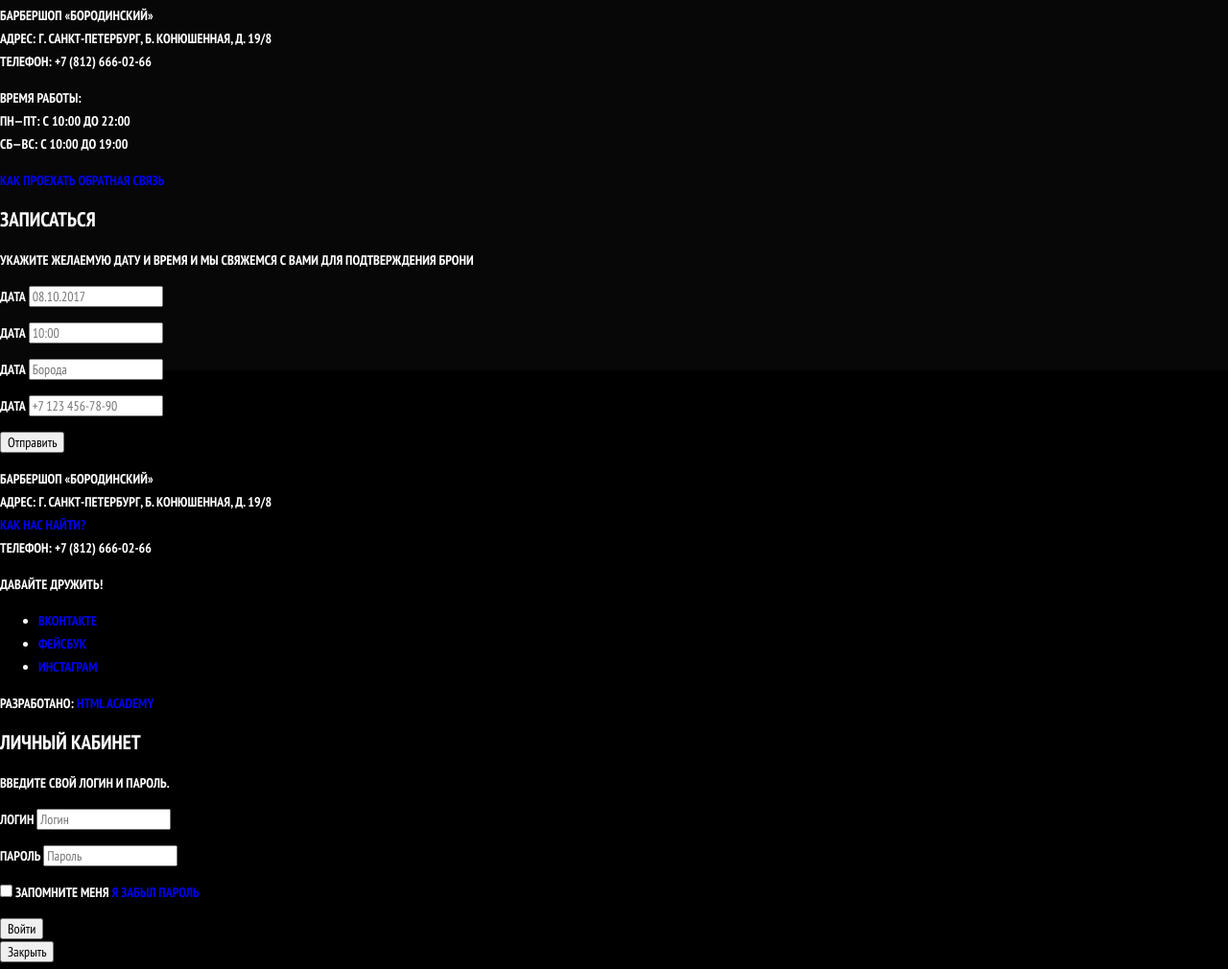
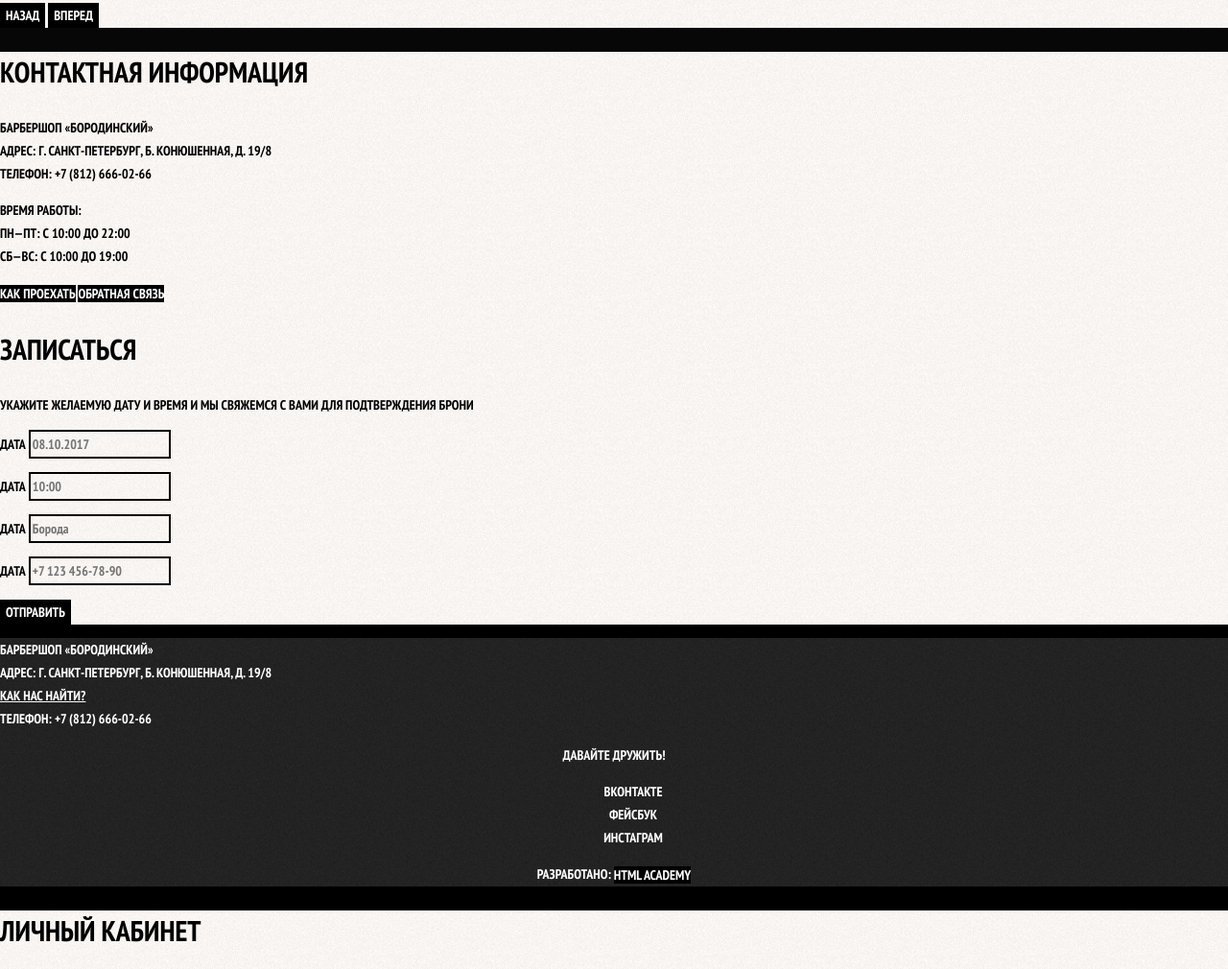
Before and after one commit to Barto-dev/barber, a website: page app/index.html in a window 1280 px wide. Shown: the part 1330-2340 px from the top of the page at 96% size. Drawn offline with nearby package versions, Linux system fonts and the light colour scheme.

Commit message:
Доделал стилизацию текста index.html

```diff
--- a/app/index.html
+++ b/app/index.html
@@ -61,6 +61,7 @@
                 </li>
             </ul>
         </section>
+
         <div class="index-columns">
           <section class="news">
               <h2>Новости</h2>
@@ -90,7 +91,7 @@
               </button>
           </section>
         </div>
-
+        <div class="index-columns">
           <section class="contacts">
               <h2>Контактная информация</h2>
               <p>
@@ -130,6 +131,7 @@
                 <button class="button" type="submit">Отправить</button>
               </form>
           </section>
+        </div>
     </main>
     <footer class="main-footer">
         <p class="footer-contacts">
@@ -173,7 +175,7 @@
       </p>
       <p class="login-password-info">
         <label for="login-password-info" class="login-checkbox">
-          <input type="checkbox" class="visually-hidden" name="remember">
+          <input id="login-password-info" type="checkbox" class="visually-hidden" name="remember">
           <span class="checkbox-indicator"></span>
           Запомните меня
         </label>
--- a/app/sass/main.scss
+++ b/app/sass/main.scss
@@ -57,6 +57,9 @@ a {
   line-height: 42px;
 }
 
+// index-column
+///////////////
+///////////////
 .index-columns {
   color: #000000;
 
@@ -65,3 +68,139 @@ a {
   background-position: 0 0;
   background-repeat: repeat;
 }
+
+.index-columns h2 {
+  font-size: 30px;
+  line-height: 42px;
+}
+
+.news-list {
+  list-style: none;
+}
+
+.news-item {
+  text-transform: none;
+}
+
+.gallery-content {
+  background-color: #cccccc;
+  border: 7px solid #ffffff;
+}
+
+.button {
+  /* чтоб кнопки наследовали*/
+  font: inherit;
+
+  text-align: center;
+  color: #ffffff;
+  vertical-align: middle;
+  text-transform: uppercase;
+
+  background-color: #000000;
+  /* Убираем псевдорамку*/
+  border: none;
+}
+
+.button:hover,
+.button:focus,
+.button:active {
+  background-color: #663d15;
+  outline: none;
+}
+
+.appointment input {
+  font: inherit;
+
+  background-color: transparent;
+  border: 2px solid #000;
+}
+
+.appointment input:focus {
+  border: 2px solid #663d15;
+  outline: none;
+}
+
+.main-footer {
+  color: #ffffff;
+
+  background-color: #222222;
+  background-image: url(../img/pattern-2.jpg);
+  background-position: 0 0;
+  background-repeat: repeat;
+}
+
+.footer-contacts a{
+  color: #ffffff;
+  text-decoration: underline;
+}
+
+.footer-contacts a:hover,
+.footer-contacts a:focus {
+  text-decoration: none;
+}
+
+.footer-social {
+  text-align: center;
+}
+
+.footer-social ul {
+  list-style: none;
+}
+
+.social-button {
+  color: #fff;
+}
+
+.footer-copyright {
+  text-align: center;
+}
+
+.footer-copyright .button:hover,
+.footer-copyright .button:focus {
+  color: #000000;
+
+  background-color: #fff;
+}
+
+.modal {
+  color: #000;
+
+  background-color: #f9f6f3;
+  background-image: url(../img/pattern-light.jpg);
+  background-position: 0 0;
+  background-repeat: repeat;
+}
+
+.modal h2 {
+  font-size: 30px;
+  line-height: 42px;
+}
+
+.login-form input[type="text"],
+.login-form input[type="password"] {
+  font: inherit;
+  text-transform: uppercase;
+
+  background-color: #f9f6f3;
+  border: 2px solid #000;
+}
+
+.login-form input:focus {
+  border-color: #663d15;
+  outline: none;
+}
+
+.login-checkbox:hover,
+.login-checkbox:focus {
+  color: #663d15;
+}
+
+.restore {
+  color: #000;
+  text-decoration: underline;
+}
+
+.restore:hover,
+.restore:focus {
+  text-decoration: none;
+}
```
Also changed, not shown: app/css/main.css, app/img/pattern-2.jpg (added). Lines whose indentation alone changed are shown as unchanged.
